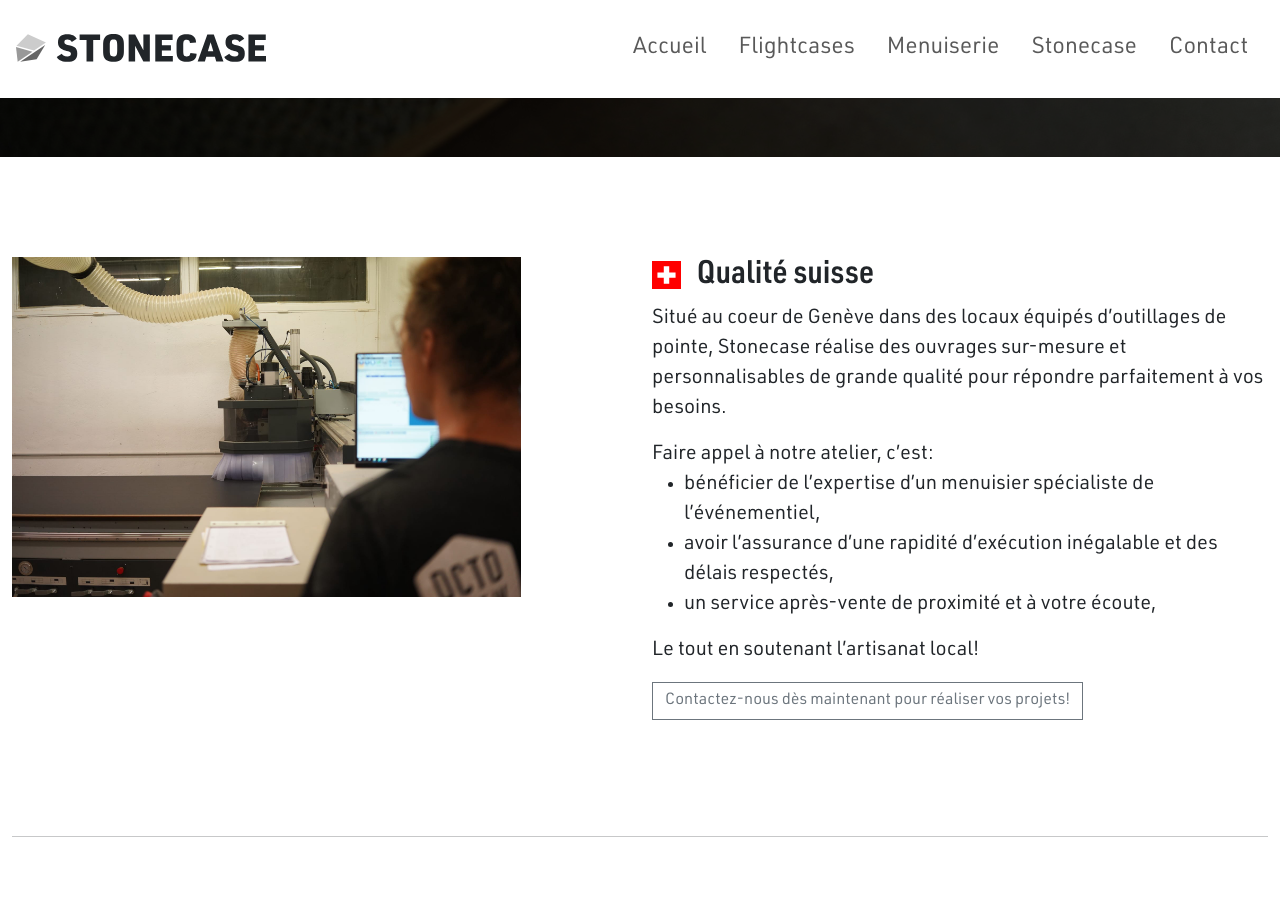
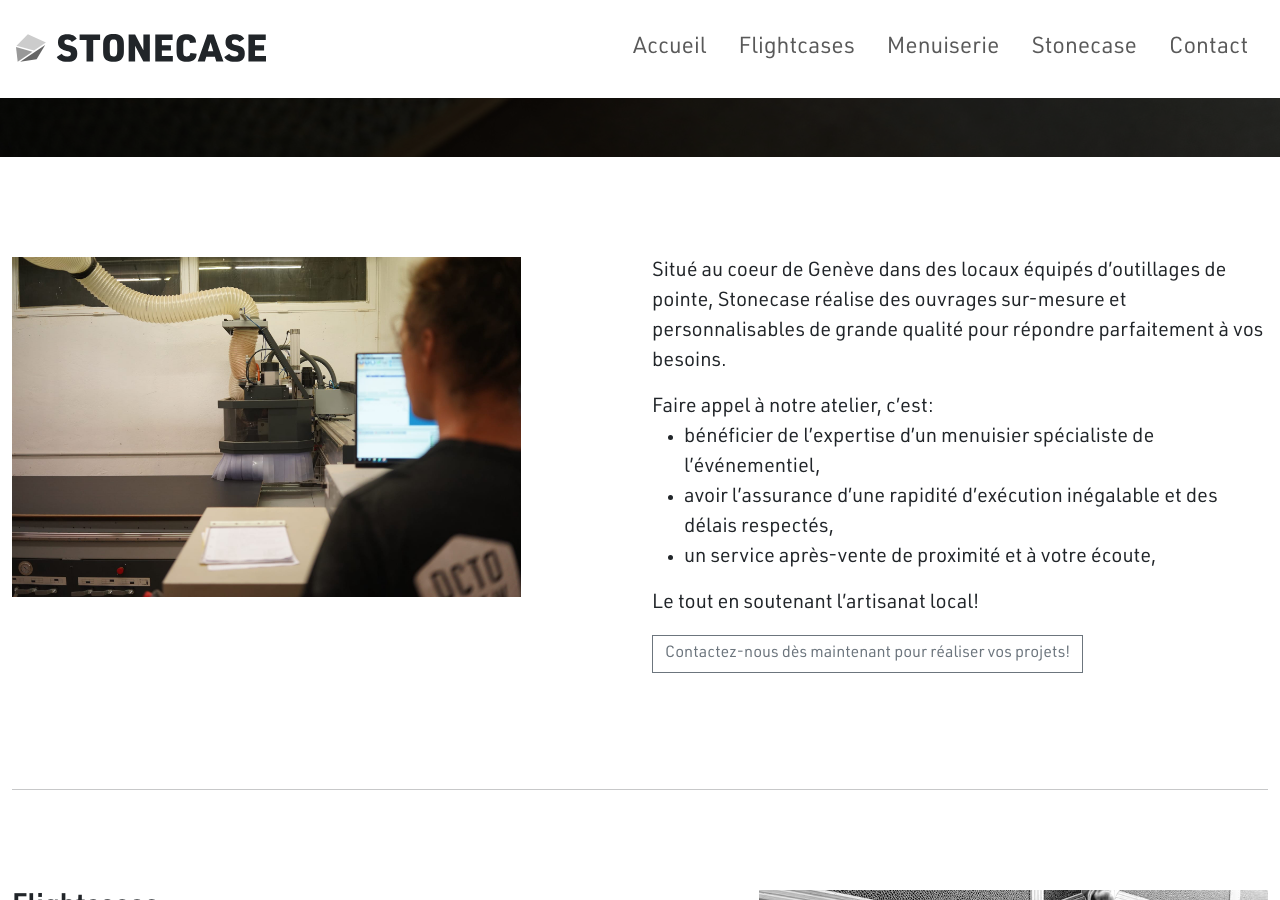
Before and after one commit to larucheio/stonecase.ch, a Jekyll site: the page built from index.html, in a window 1280 px wide and 900 px high, scrolled down 753 px. Built offline with Jekyll 4.4.1, drawn with Linux system fonts in a browser that asks for light colours; nearby versions of some CDN libraries; library files that are not in the unit come from our copies.

Commit message:
Remove useless title

```diff
--- a/index.html
+++ b/index.html
@@ -12,8 +12,6 @@ layout: base
 
   <div class="row featurette">
     <div class="col-md-6 offset-md-1 order-md-2">
-      <h2><img src="/img/flag_of_Switzerland.svg" class="swissflag" style="margin-right: 1rem;">Qualité suisse</h2>
-
       <p class="lead">
         Situé au coeur de Genève dans des locaux équipés d’outillages de pointe, Stonecase réalise des ouvrages sur-mesure et personnalisables de grande qualité pour répondre parfaitement à vos besoins.
       </p>
```
